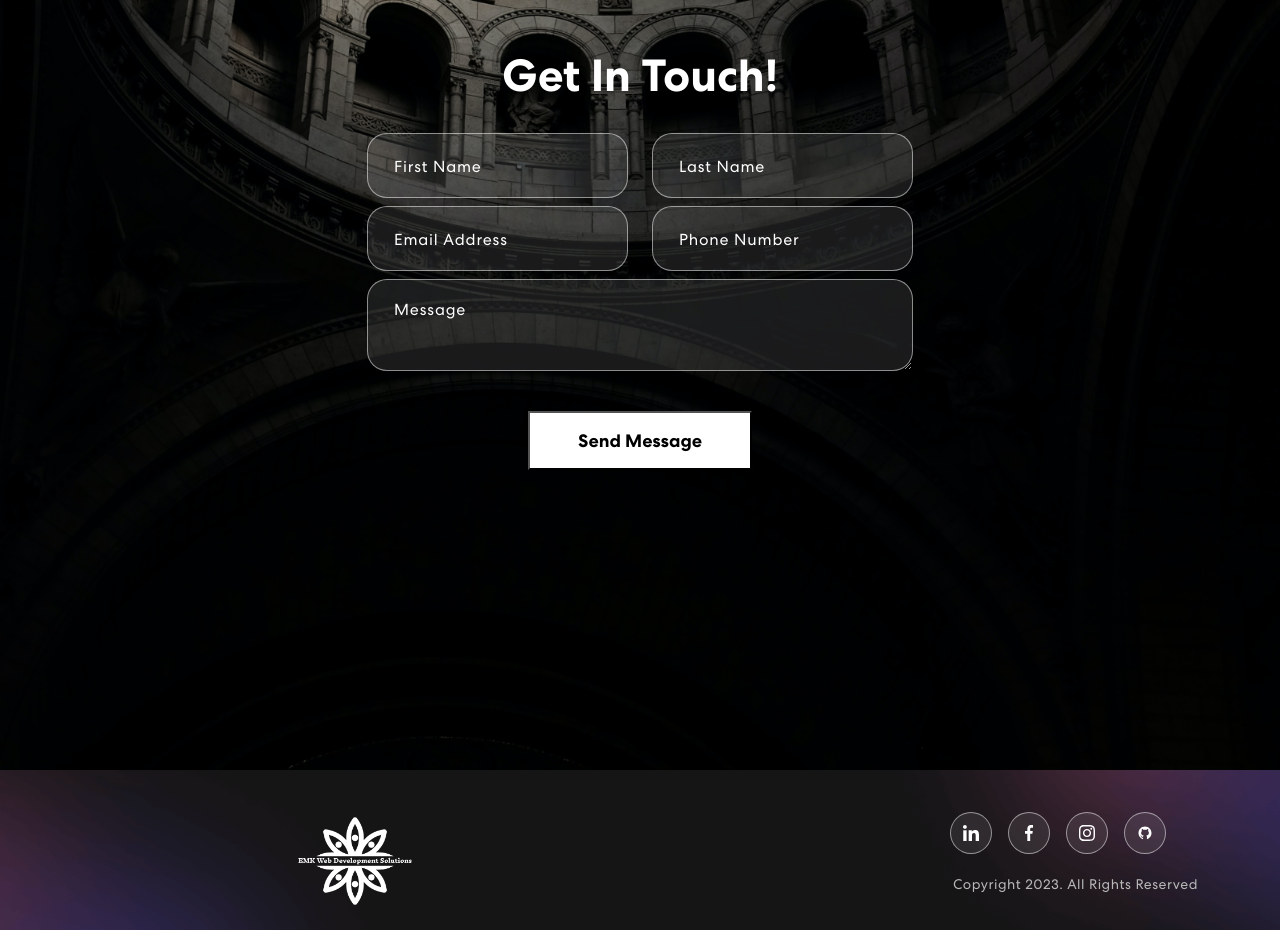
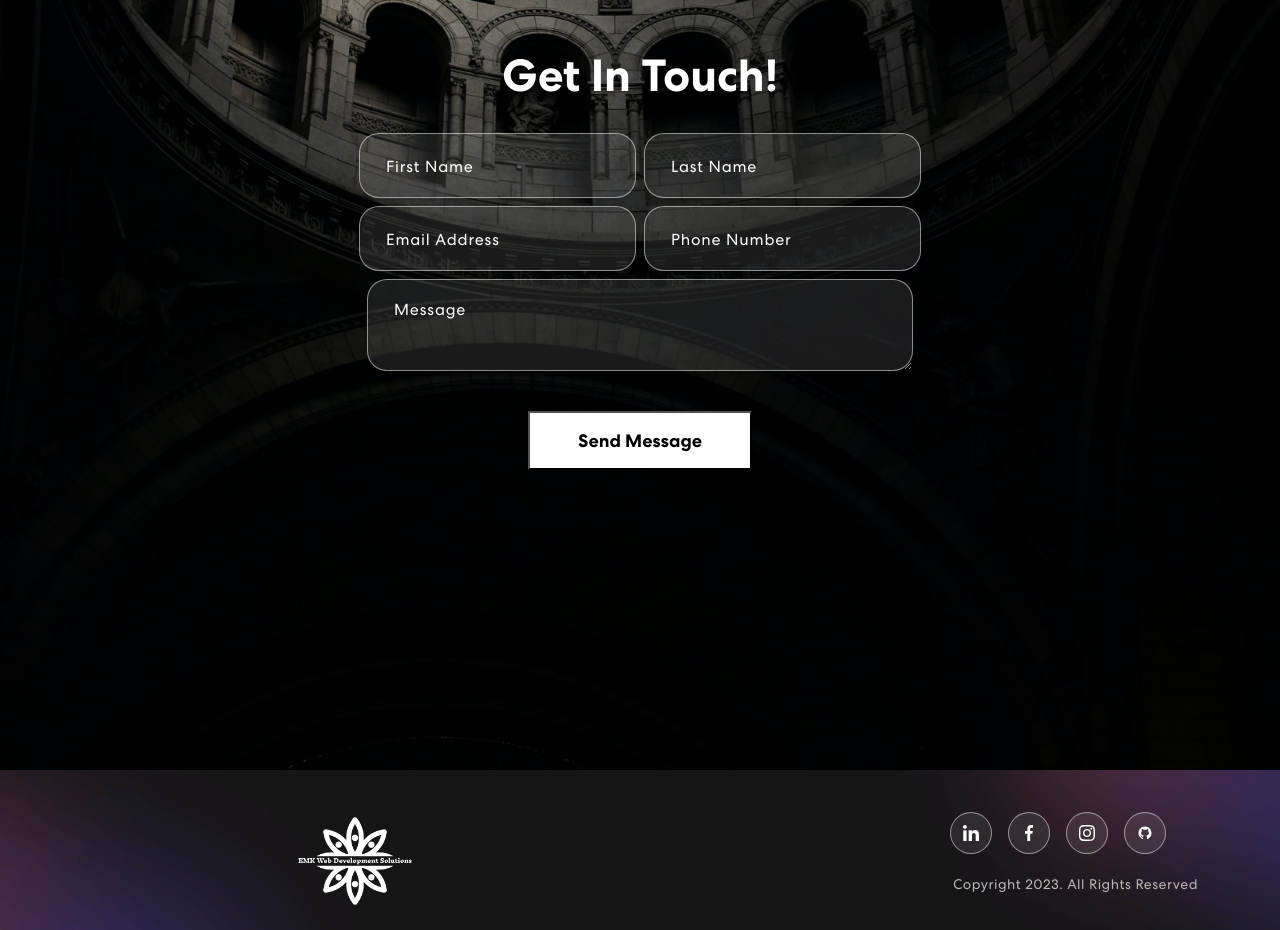
Before and after one commit to Erock42/personal-portfolio, a React (Create React App) app: page / in a window 1280 px wide. Shown: the part 4380-5310 px from the top of the page. Built offline with nearby package versions, Linux system fonts and the light colour scheme; no server answers.

Commit message:
styling, add social links and credly

```diff
--- a/src/components/Contact.js
+++ b/src/components/Contact.js
@@ -24,7 +24,7 @@ const onFormUpdate = (category, value) => {
   const handleSubmit = async (e) => {
       e.preventDefault();
       setButtonText("Sending...");
-      let response = await fetch("http://localhost:3000/Contact", {
+      let response = await fetch("/Contact", {
         method: "POST",
         headers: {
           "Content-Type": "application/json;charset=utf-8",
@@ -52,16 +52,16 @@ return (
                     <h2>Get In Touch!</h2>
           <form onSubmit={handleSubmit}>
                         <Row>
-                            <Col sm={6} classname="px-1">
+                            <Col sm={6} className="px-1">
                                 <input type="text" value={formDetails.firstName} placeholder="First Name" onChange={(e) => onFormUpdate('firstName', e.target.value)}/>
                             </Col>
-                            <Col sm={6} classname="px-1">
+                            <Col sm={6} className="px-1">
                                 <input type="text" value={formDetails.lastName} placeholder="Last Name" onChange={(e) => onFormUpdate('lastName', e.target.value)}/>
                             </Col>
-                            <Col sm={6} classname="px-1">
+                            <Col sm={6} className="px-1">
                                 <input type="email" value={formDetails.email} placeholder="Email Address" onChange={(e) => onFormUpdate('email', e.target.value)}/>
                             </Col>
-                            <Col sm={6} classname="px-1">
+                            <Col sm={6} className="px-1">
                                 <input type="tel" value={formDetails.phone} placeholder="Phone Number" onChange={(e) => onFormUpdate('phone', e.target.value)}/>
                             </Col>
                             <Col>
```
Also changed, not shown: package.json (+7 -3 lines), 1 other file (tests, documents, lock files or other folders).
